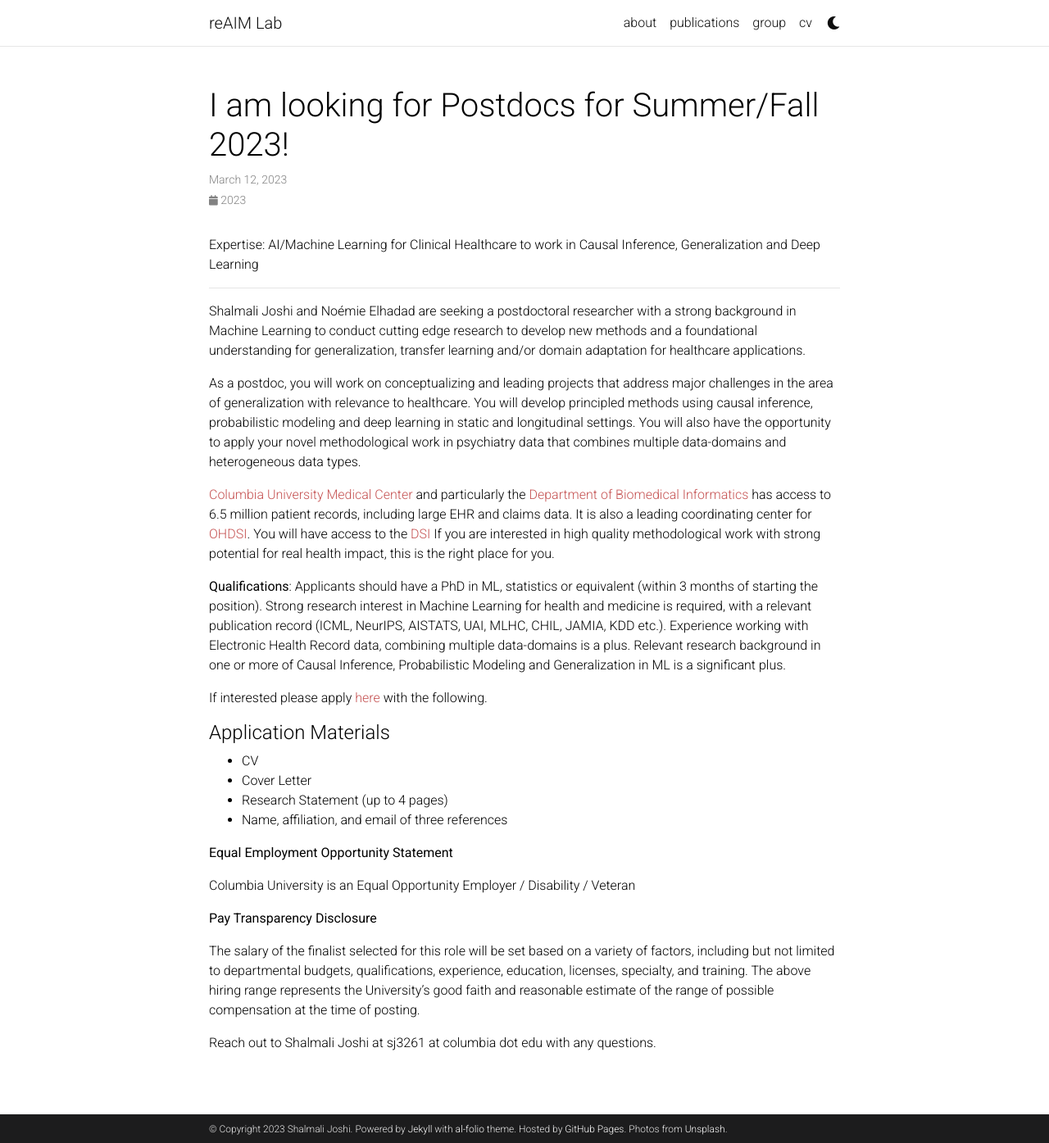
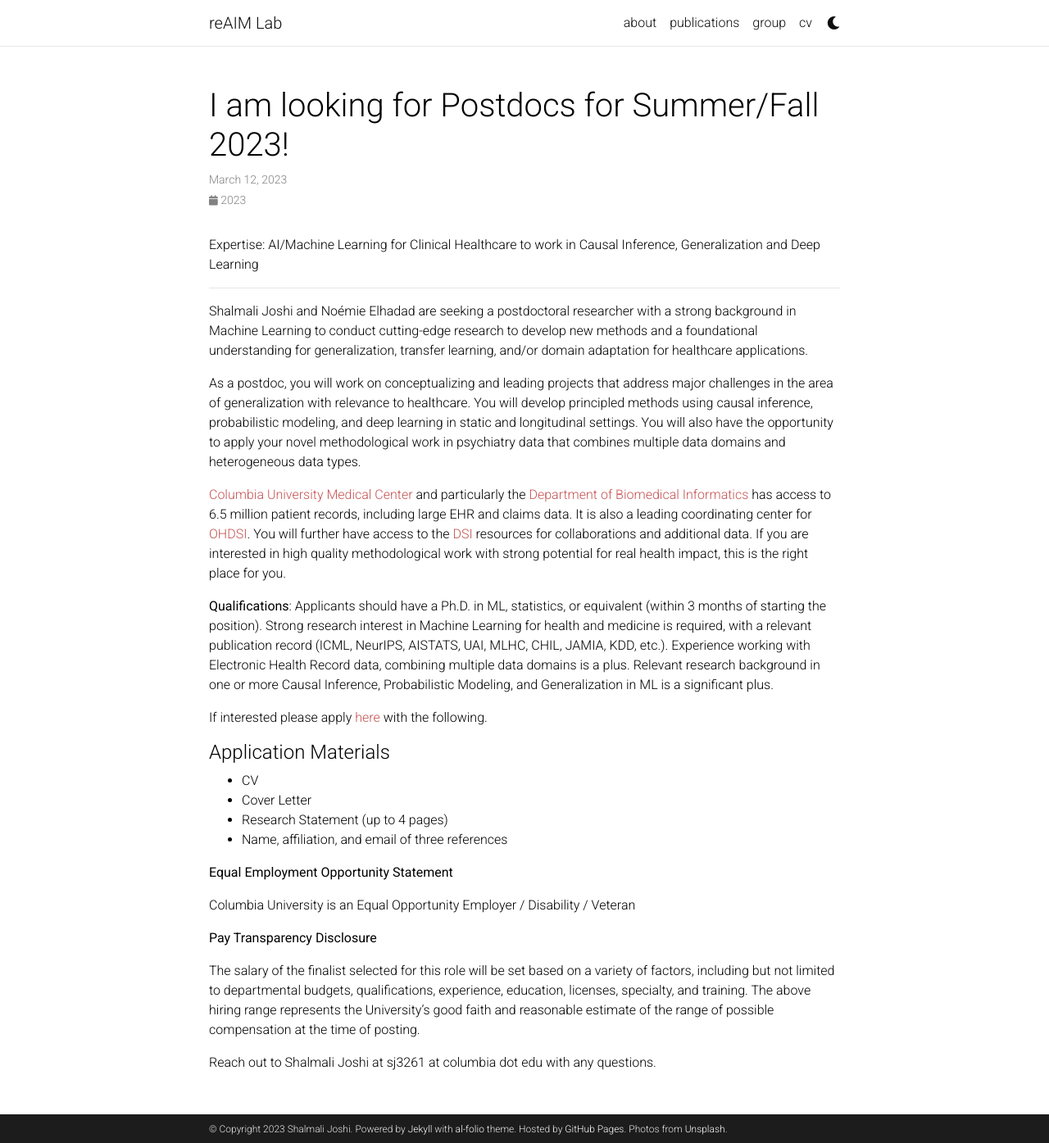
Before and after one commit to shalmalijoshi/reAIM, a Jekyll site: the page built from _news/announcement_2.md, in a window 1280 px wide and 1395 px high. Shown: the whole window at 82% size. Built offline with Jekyll 4.4.1, drawn with Linux system fonts in a browser that asks for light colours; comment, search, counter and statistics services are not loaded; a style sheet for code colours, icons or effects is not loaded.

Commit message:
correcting typos in ad

```diff
--- a/_news/announcement_2.md
+++ b/_news/announcement_2.md
@@ -10,15 +10,14 @@
 ***
 
 
-Shalmali Joshi and Noémie Elhadad are seeking a postdoctoral researcher with a strong background in Machine Learning to conduct cutting edge research to develop new methods and a foundational understanding for generalization, transfer learning and/or domain adaptation for healthcare applications.
+Shalmali Joshi and Noémie Elhadad are seeking a postdoctoral researcher with a strong background in Machine Learning to conduct cutting-edge research to develop new methods and a foundational understanding for generalization, transfer learning, and/or domain adaptation for healthcare applications.
 
-As a postdoc, you will work on conceptualizing and leading projects that address major challenges in the area of generalization with relevance to healthcare. You will develop principled methods using causal inference, probabilistic modeling and deep learning in static and longitudinal settings. You will also have the opportunity to apply your novel methodological work in psychiatry data that combines multiple data-domains and heterogeneous data types.
+As a postdoc, you will work on conceptualizing and leading projects that address major challenges in the area of generalization with relevance to healthcare. You will develop principled methods using causal inference, probabilistic modeling, and deep learning in static and longitudinal settings. You will also have the opportunity to apply your novel methodological work in psychiatry data that combines multiple data domains and heterogeneous data types.
 
-[Columbia University Medical Center](https://www.cuimc.columbia.edu/) and particularly the [Department of Biomedical Informatics](https://www.dbmi.columbia.edu/) has access to 6.5 million patient records, including large EHR and claims data. It is also a leading coordinating center for [OHDSI](https://www.ohdsi.org/). You will have access to the [DSI](https://datascience.columbia.edu/) If you are interested in high quality methodological work with strong potential for real health impact, this is the right place for you.
+[Columbia University Medical Center](https://www.cuimc.columbia.edu/) and particularly the [Department of Biomedical Informatics](https://www.dbmi.columbia.edu/) has access to 6.5 million patient records, including large EHR and claims data. It is also a leading coordinating center for [OHDSI](https://www.ohdsi.org/). You will further have access to the [DSI](https://datascience.columbia.edu/) resources for collaborations and additional data. If you are interested in high quality methodological work with strong potential for real health impact, this is the right place for you.
 
 <b>Qualifications</b>:
-Applicants should have a PhD in ML, statistics or equivalent (within 3 months of starting the position). Strong research interest in Machine Learning for health and medicine is required, with a relevant publication record (ICML, NeurIPS, AISTATS, UAI, MLHC, CHIL, JAMIA, KDD etc.). Experience working with Electronic Health Record data, combining multiple data-domains is a plus. Relevant research background in one or more of Causal Inference, Probabilistic Modeling and Generalization in ML is a significant plus.
-
+Applicants should have a Ph.D. in ML, statistics, or equivalent (within 3 months of starting the position). Strong research interest in Machine Learning for health and medicine is required, with a relevant publication record (ICML, NeurIPS, AISTATS, UAI, MLHC, CHIL, JAMIA, KDD, etc.). Experience working with Electronic Health Record data, combining multiple data domains is a plus. Relevant research background in one or more Causal Inference, Probabilistic Modeling, and Generalization in ML is a significant plus.
 
 If interested please apply [here](https://academic.careers.columbia.edu/#!/112800) with the following.
 #### Application Materials
```
